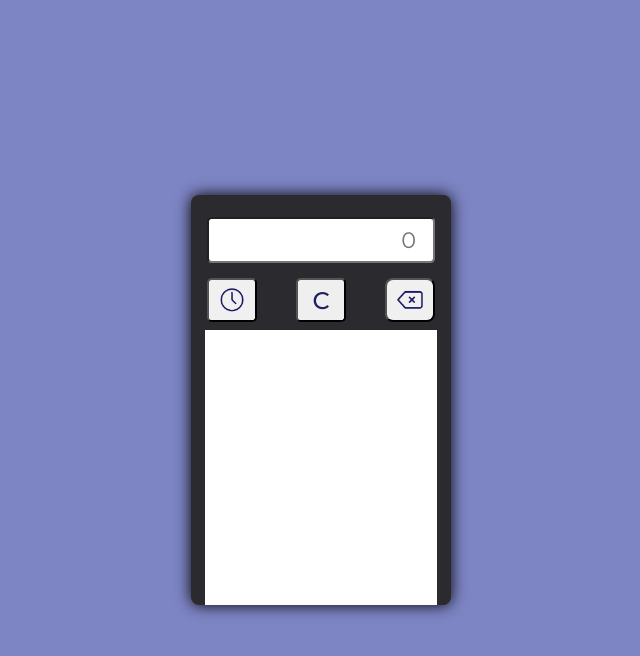
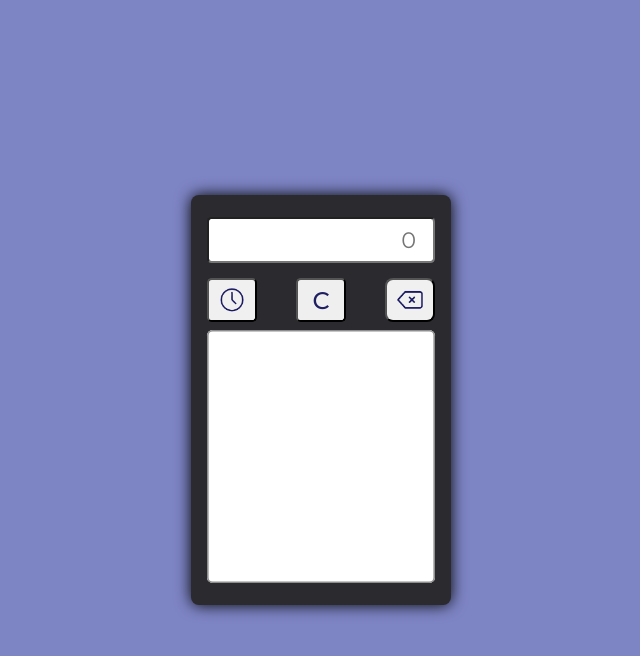
Before and after one commit to daimler-b/JS-calculator, a plain HTML site: page index.html in a window 1280 px wide. Both pictures are taken after a click on the button 551 px from the left and 300 px from the top of the page. Shown: the whole page, without its empty margins (319-959 px from the left). Drawn offline with Linux system fonts and the light colour scheme.

Commit message:
Update log

```diff
--- a/css/style.css
+++ b/css/style.css
@@ -93,27 +93,28 @@ html, body {
 }
 
 .wrapper .container .history{
-    display: none;
-    height: 67%;
-    width: 89%;
+    display: flex;
+    height: 0;
+    width: 88%;
     position: absolute;
-    bottom: 0;
+    top: 0;
     background: #fff;
-    transition: all 0.2s ease 0s;
+    transition: all 0.3s ease 0s;
+    box-shadow: inset 0 0 0 0.1em rgb(141, 141, 141);
+    border-radius: 0.35em;
     align-items: flex-start;
     justify-content: flex-start;
     overflow-x: hidden;
     overflow-y: auto;
+    margin-top: 8.4em;
 }
 .wrapper .container .active {
     display: flex;
+    height: 61.8%;
 }
 .wrapper .container .history p{
     overflow: hidden;
     font-size: 1.2em;
     margin: 0.6em 0.5em;
-    line-height: 1.2em;
+    line-height: 1.3em;
 }
-.wrapper .container .history p br{
-    font-size: 0.01em;
-}
```
Also changed, not shown: index.html (+0 -1 lines).
